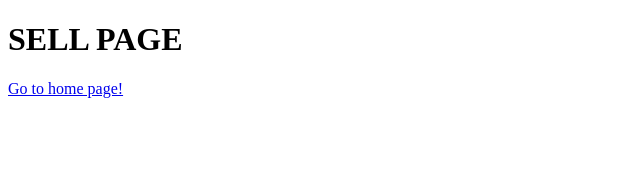
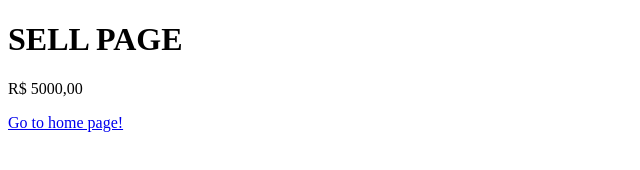
Before and after one commit to lucasmeengue/aulateste, a plain HTML site: page vendas.html in a window 1280 px wide. Shown: the whole page, without its empty margins (0-640 px from the left). Drawn offline with Linux system fonts and the light colour scheme.

Commit message:
Valor das vendas acrescentado

```diff
--- a/vendas.html
+++ b/vendas.html
@@ -8,7 +8,9 @@
 </head>
 <body>
     <h1>SELL PAGE</h1>
+    <p> R$ 5000,00 </p>
     <a href="index.html">Go to home page!</a>
+
 
 </body>
 </html>
```
Also changed, not shown: index.html (+1 -0 lines).
